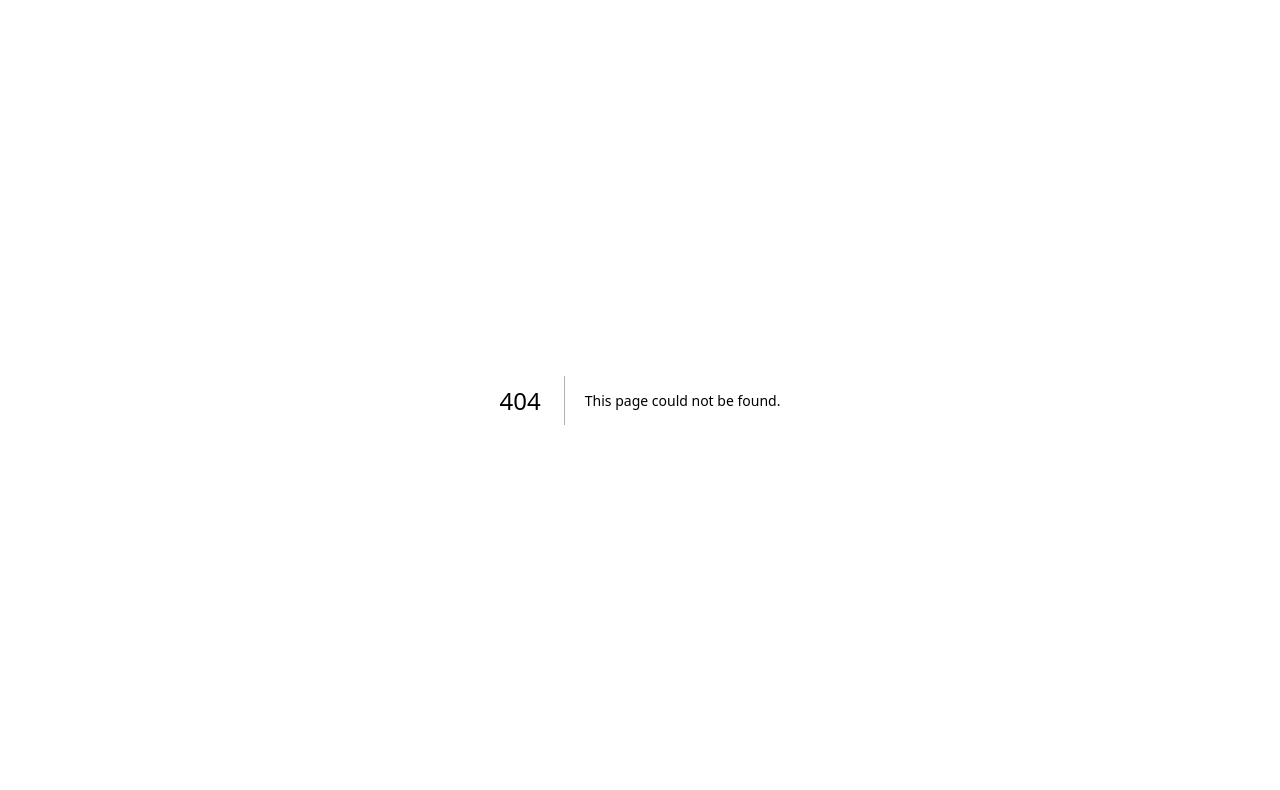
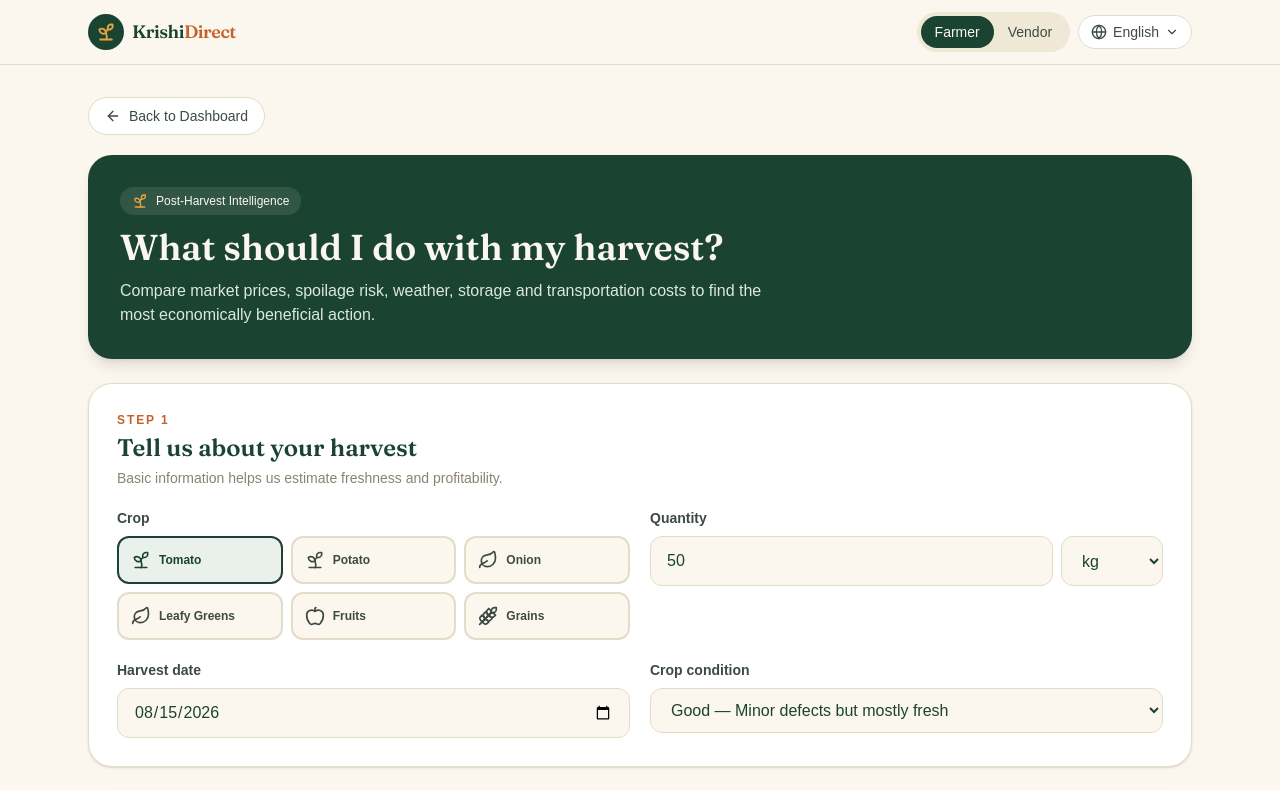
Before and after one commit to Ankush137coder/krishidirect, a Next.js app: page /decision-engine in a window 1280 px wide. Before the commit this address had no page. Shown: the top 790 px of the page. Built offline with nearby package versions, Linux system fonts and the light colour scheme.

Commit message:
Create page.tsx

```diff
--- /dev/null
+++ b/app/decision-engine/page.tsx
@@ -0,0 +1,40 @@
+// app/decision-engine/page.tsx
+
+"use client";
+
+import Link from "next/link";
+import { ArrowLeft, Sprout } from "lucide-react";
+import Navbar from "@/components/Navbar";
+import DecisionEngine from "@/components/DecisionEngine";
+import type { UserRole } from "@/types/marketplace";
+
+export default function DecisionEnginePage() {
+    const role: UserRole = "farmer";
+
+    return (
+        <div className="min-h-screen w-full overflow-x-hidden bg-[#FBF7EF]">
+            <Navbar
+                role={role}
+                onRoleChange={() => {}}
+            />
+
+            <main className="mx-auto w-full max-w-6xl px-4 py-6 sm:px-6 sm:py-8">
+                {/* Back to dashboard */}
+                <Link
+                    href="/dashboard"
+                    className="mb-5 inline-flex items-center gap-2 rounded-full border border-[#E4DCC8] bg-white px-4 py-2 text-sm font-medium text-[#3D4A42] transition-colors hover:border-[#1B4332] hover:text-[#1B4332]"
+                >
+                    <ArrowLeft className="h-4 w-4" />
+                    Back to Dashboard
+                </Link>
+
+                <DecisionEngine />
+            </main>
+
+            <footer className="mx-auto mt-8 flex max-w-6xl items-center justify-center gap-2 px-4 pb-8 text-xs text-[#8A8370]">
+                <Sprout className="h-4 w-4 text-[#1B4332]" />
+                KrishiDirect · Post-Harvest Intelligence
+            </footer>
+        </div>
+    );
+}
```
